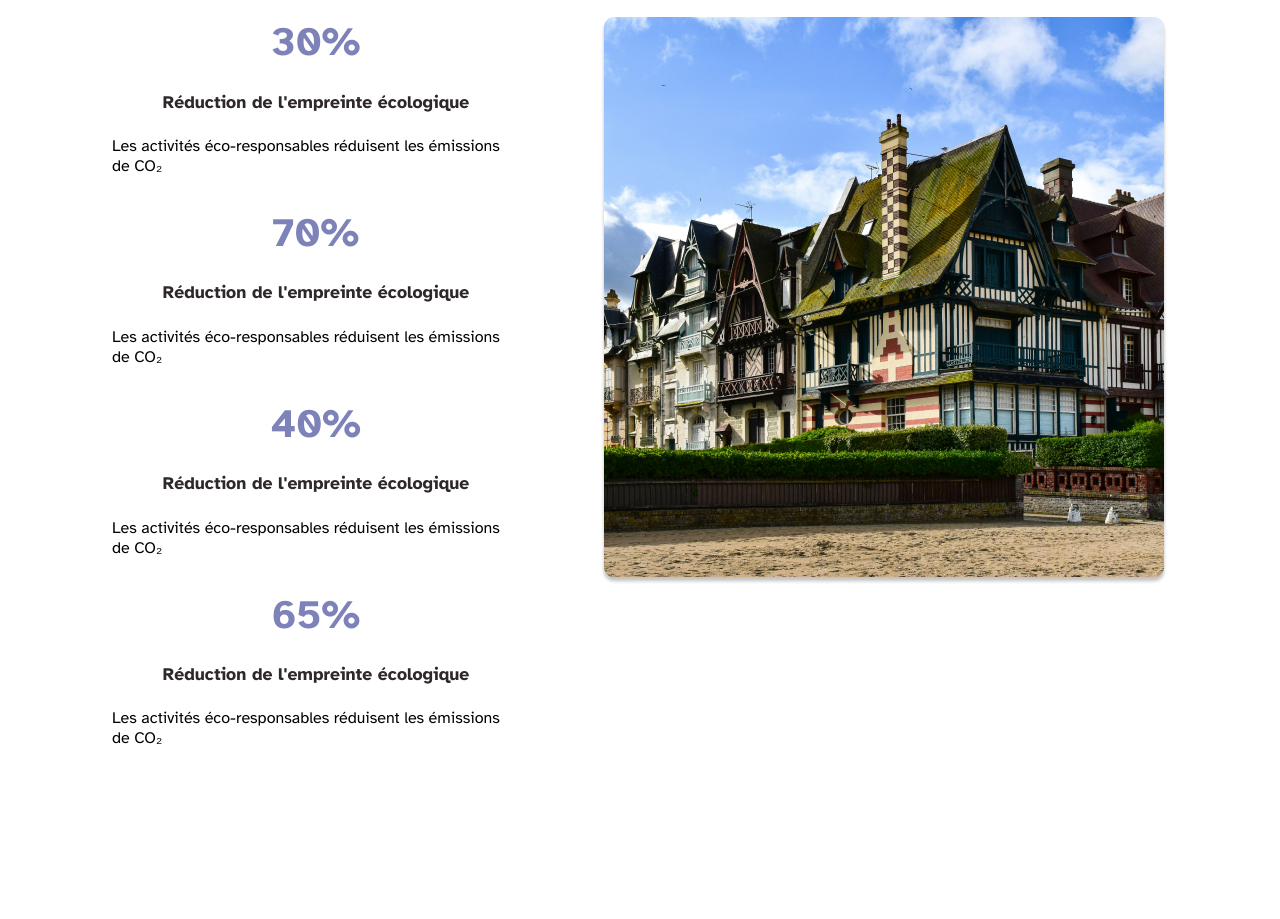
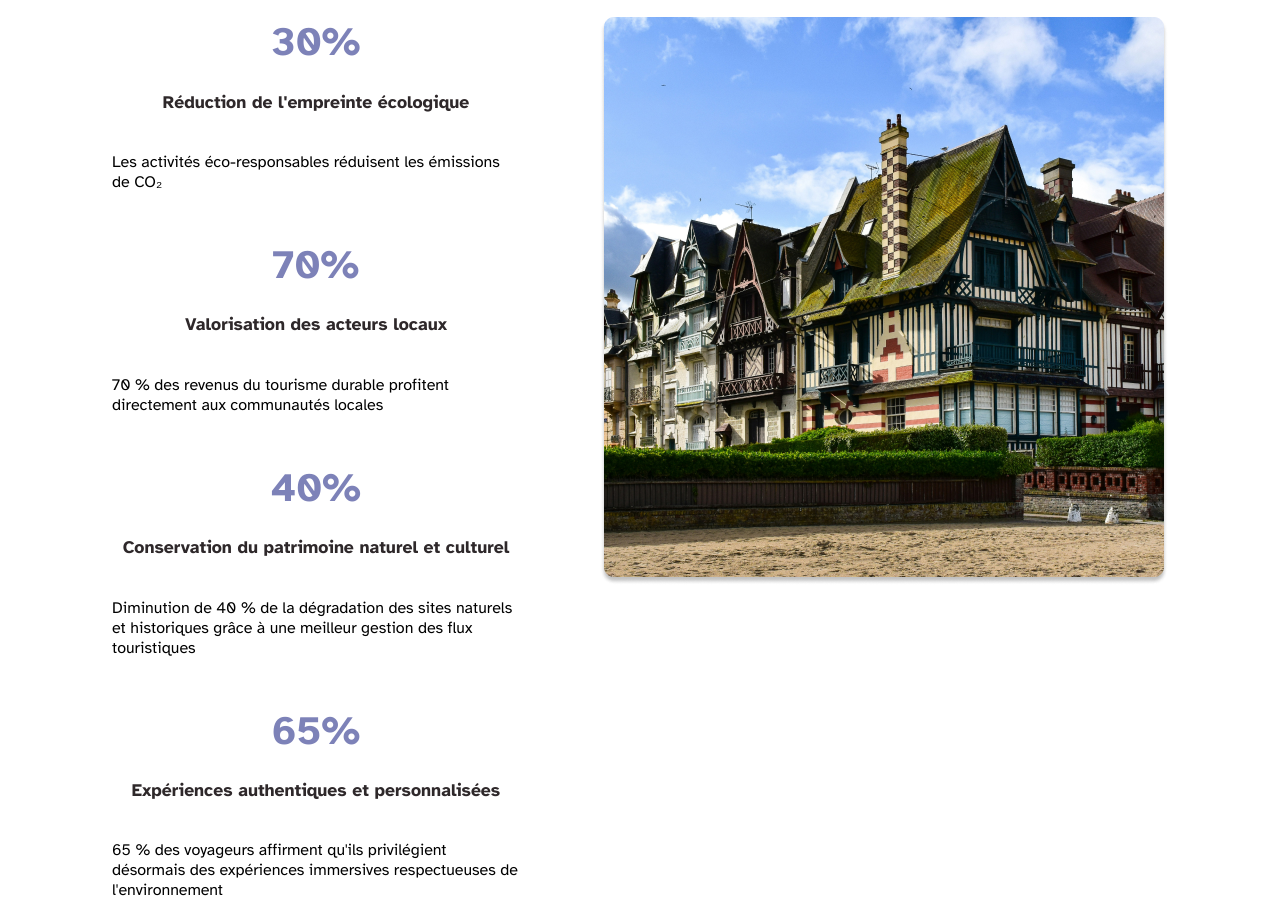
Before and after one commit to MPIA24/front_shared, a plain HTML site: page index.html in a window 1280 px wide. Shown: the part 2600-3519 px from the top of the page. Drawn offline with Linux system fonts and the light colour scheme; files whose address does not match are found by name.

Commit message:
update landing

```diff
--- a/index.html
+++ b/index.html
@@ -139,22 +139,22 @@
         <div class="stat">
           <div class="stat-value">30%</div>
           <h4>Réduction de l'empreinte écologique</h4>
-            <div class="stat-corps">Les activités éco-responsables réduisent les émissions de CO₂</div>
+          <p class="stat-corps">Les activités éco-responsables réduisent les émissions de CO₂</p>
         </div>
         <div class="stat">
           <div class="stat-value">70%</div>
-            <h4>Réduction de l'empreinte écologique</h4>
-            <div class="stat-corps">Les activités éco-responsables réduisent les émissions de CO₂</div>
+          <h4>Valorisation des acteurs locaux</h4>
+          <p class="stat-corps">70 % des revenus du tourisme durable profitent directement aux communautés locales</p>
         </div>
         <div class="stat">
           <div class="stat-value">40%</div>
-            <h4>Réduction de l'empreinte écologique</h4>
-            <div class="stat-corps">Les activités éco-responsables réduisent les émissions de CO₂</div>
+          <h4>Conservation du patrimoine naturel et culturel</h4>
+          <p class="stat-corps">Diminution de 40 % de la dégradation des sites naturels et historiques grâce à une meilleur gestion des flux touristiques</p>
         </div>
         <div class="stat">
           <div class="stat-value">65%</div>
-            <h4>Réduction de l'empreinte écologique</h4>
-            <div class="stat-corps">Les activités éco-responsables réduisent les émissions de CO₂</div>
+          <h4>Expériences authentiques et personnalisées</h4>
+          <p class="stat-corps">65 % des voyageurs affirment qu'ils privilégient désormais des expériences immersives respectueuses de l'environnement</p>
         </div>
     </div>
     <div class="droite">
@@ -302,7 +302,7 @@
     <!-- SECTION TEAM-->
     <section class="team">
       <h2>Une team normande</h2>
-      <p>L’équipe est composée de "Camille Cheffe de projet", "Quentin Développeur", "Coralie & Romain & Arden Designers UI/UX"</p>
+      <p>Notre équipe dynamique et talentueuse se compose de Camille, notre cheffe de projet au leadership inspirant, Quentin, un développeur brillant toujours prêt à relever de nouveaux défis, et notre trio de designers UI/UX créatifs : Coralie, Romain, et Arden, qui transforment chaque idée en une expérience visuelle exceptionnelle.</p>
       <img src="assets/img/Team2.png" alt="Equipe sur le projet">
     </section>
 
```
Also changed, not shown: assets/img/logocadomus.png (added). Lines whose indentation alone changed are shown as unchanged.
